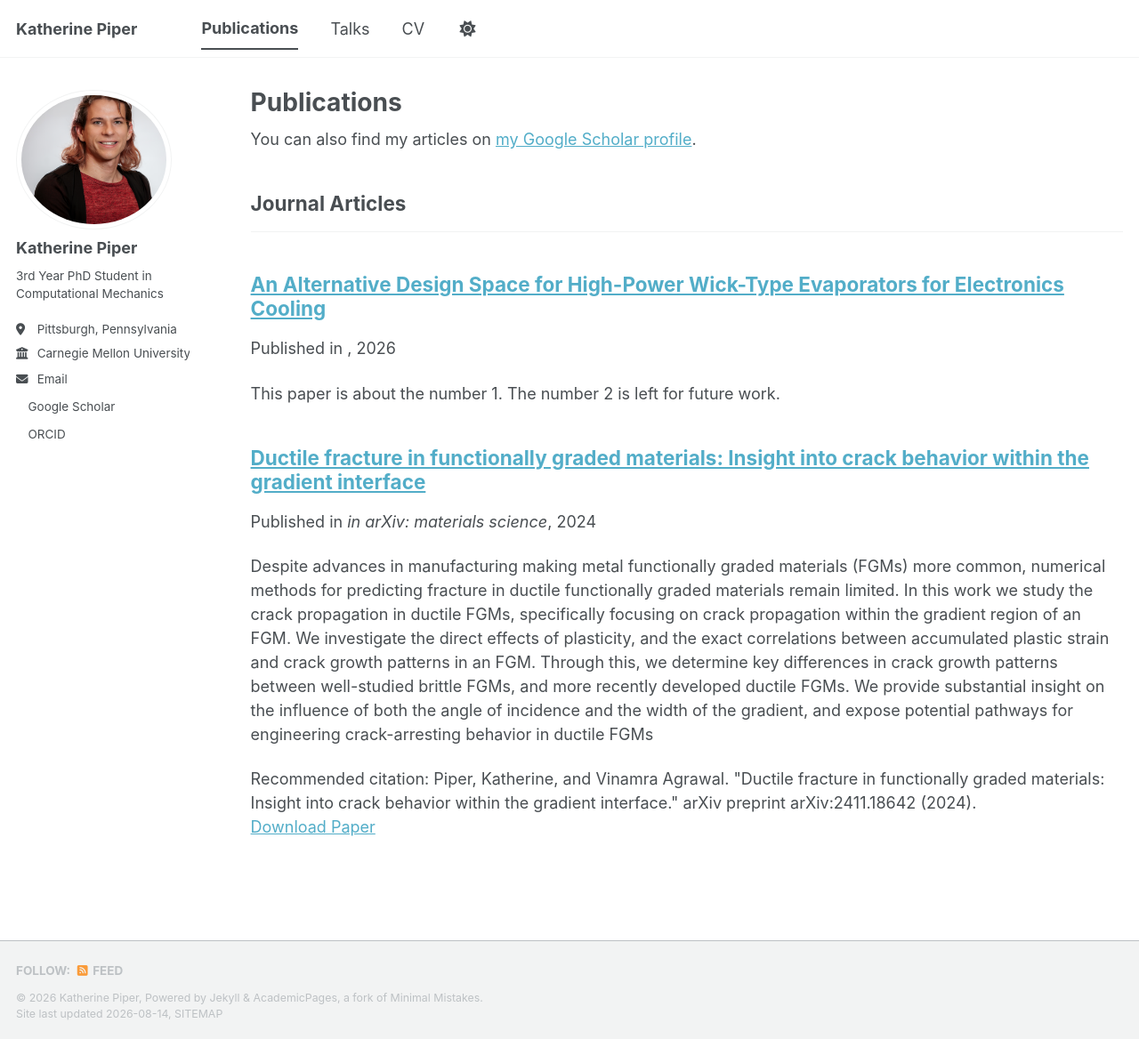
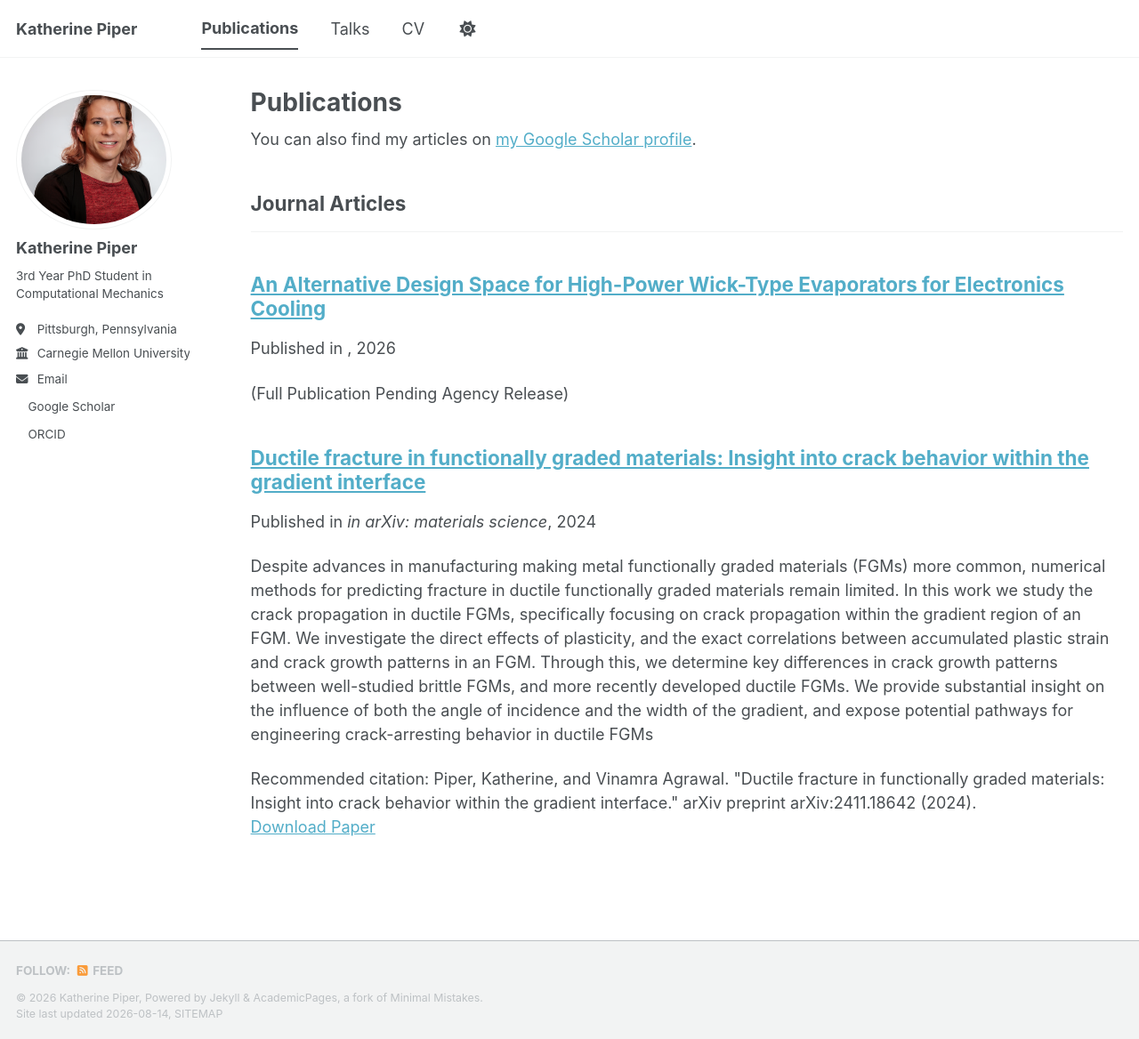
Before and after one commit to kbpiperphd/kbpiperphd.github.io, a Jekyll site: the page built from _pages/publications.html, in a window 1280 px wide and 1168 px high. Shown: the whole window at 89% size. Built offline with Jekyll 4.4.1, drawn with Linux system fonts in a browser that asks for light colours; a style sheet for code colours, icons or effects is not loaded.

Commit message:
Update 2026-1.md

```diff
--- a/_publications/2026-1.md
+++ b/_publications/2026-1.md
@@ -3,10 +3,11 @@ title: "An Alternative Design Space for High-Power Wick-Type Evaporators for Ele
 collection: publications
 category: manuscripts
 permalink: /publication/2026-1
-excerpt: 'This paper is about the number 1. The number 2 is left for future work.'
 date: 2026-8-14
 ---
-(Full Publication Pending Agency Release) High power spacecraft have long relied on Loop Heat Pipes (LHPs) for passive thermal management.
+(Full Publication Pending Agency Release)
+
+High power spacecraft have long relied on Loop Heat Pipes (LHPs) for passive thermal management.
 Performance of LHPs and other evaporative cooling systems has historically been governed by a porosity/
 permeability tradeoff, which both limits performance and constrains manufacturing approaches. In this
 work, we unify prior models of wetting, meniscus formation, and capillary evaporation, to demonstrate these
```
